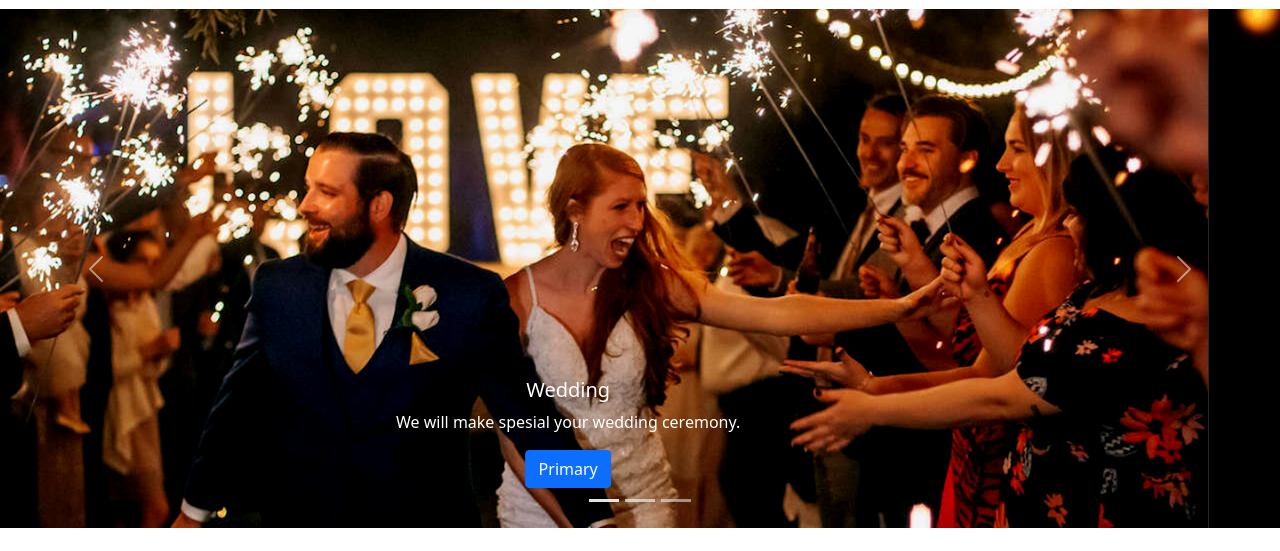
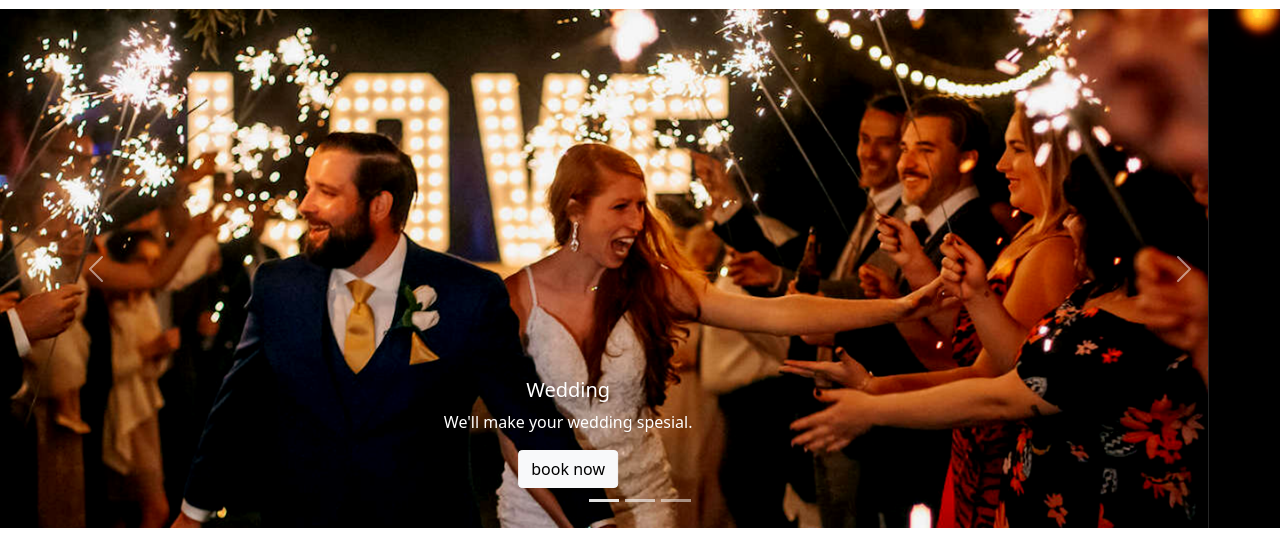
Before and after one commit to mh4bib/convention-center, a plain HTML site: page index.html in a window 1280 px wide. Shown: the part 63-614 px from the top of the page. Drawn offline with nearby package versions, Linux system fonts and the light colour scheme.

Commit message:
final commit 2

```diff
--- a/index.html
+++ b/index.html
@@ -57,8 +57,8 @@
                 <img src="images/wedding.png" class="d-block w-100" alt="...">
                 <div class="carousel-caption">
                   <h5>Wedding</h5>
-                  <p>We will make spesial your wedding ceremony.</p>
-                  <button type="button" class="btn btn-primary">Primary</button>
+                  <p>We'll make your wedding spesial.</p>
+                  <button type="button" class="btn btn-light">book now</button>
                 </div>
               </div>
               <div class="carousel-item">
@@ -66,7 +66,7 @@
                 <div class="carousel-caption">
                   <h5>Birthday</h5>
                   <p>We will wish you a great birthday .</p>
-                  <button type="button" class="btn btn-primary">Primary</button>
+                  <button type="button" class="btn btn-light">book now</button>
                 </div>
               </div>
               <div class="carousel-item">
@@ -74,7 +74,7 @@
                 <div class="carousel-caption">
                   <h5>Party</h5>
                   <p>You'll just enjoy, rest is ours.</p>
-                  <button type="button" class="btn btn-primary">Primary</button>
+                  <button type="button" class="btn btn-light">book now</button>
                 </div>
               </div>
             </div>
@@ -256,8 +256,8 @@
           </div>
           <div class="col-xl-2 col-lg-3 col-md-4 text-center order-md-2 order-1">
             <h4 class="mb-4">Get the App on</h4>
-            <a href="https://apps.apple.com/us/app/podio/id404183617" target="_blank"><img src="images/Google Play Badge.png" alt="" class="mb-3"></a>
-            <a href="https://play.google.com/store/apps/details?id=com.podio&hl=en_US" target="_blank"><img src="images/App Store Badge.png" alt="" class="mb-3"></a>
+            <a href="https://play.google.com/store/apps/details?id=com.podio&hl=en_US" target="_blank"><img src="images/Google Play Badge.png" alt="" class="mb-3"></a>
+            <a href="https://apps.apple.com/us/app/podio/id404183617" target="_blank"><img src="images/App Store Badge.png" alt="" class="mb-3"></a>
           </div>
       </div>
       </div>
```
